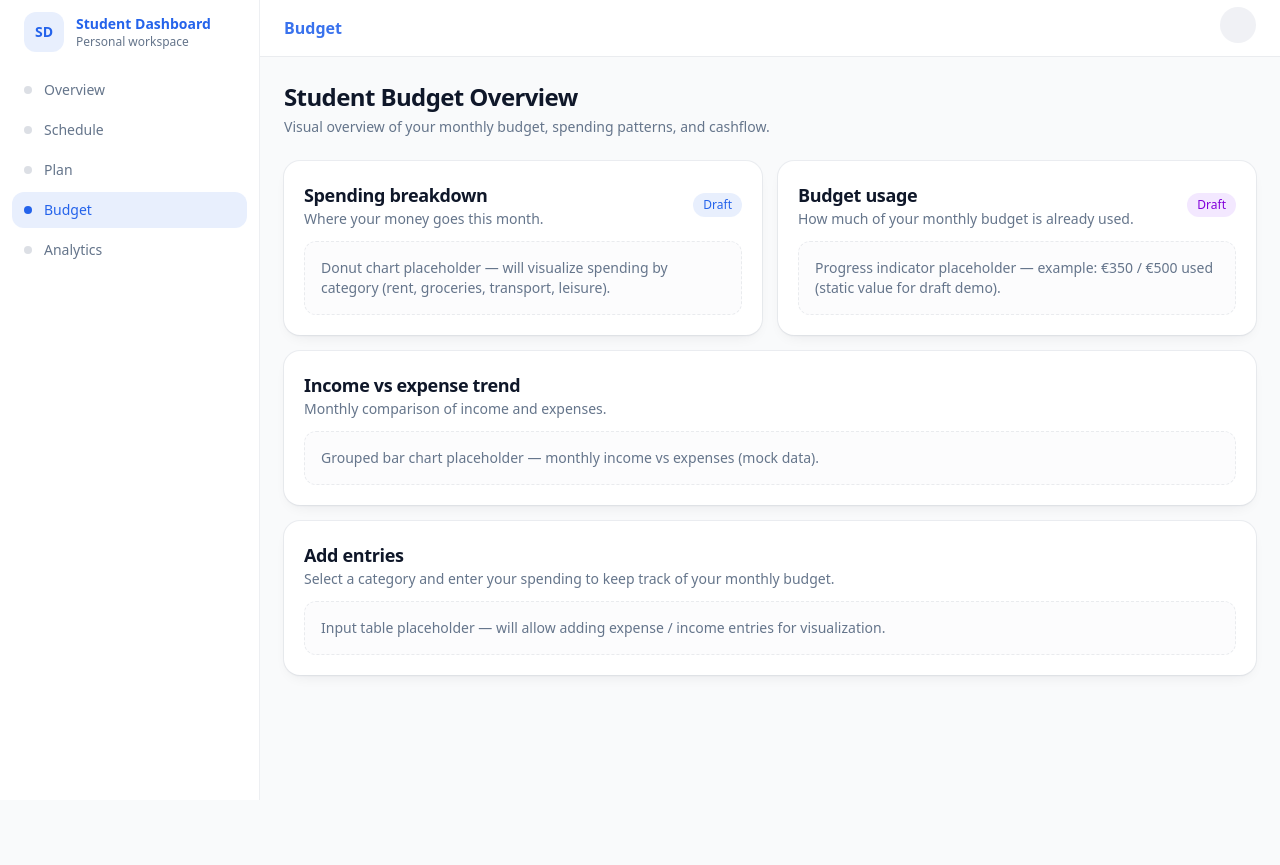
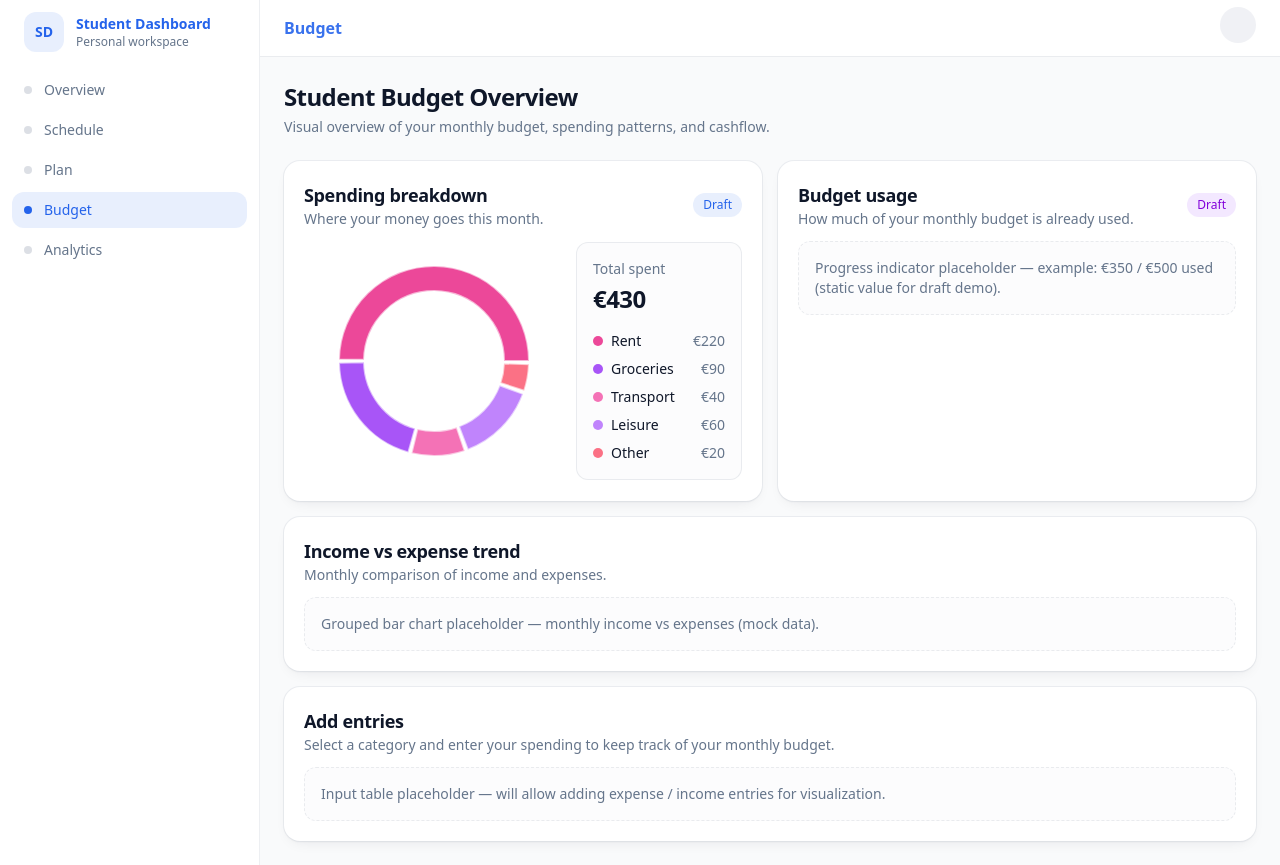
Before and after one commit to group6-dashboard/student-dashboard, a Next.js app: page /budget in a window 1280 px wide. Before the commit the page ends 800 px from the top, so only its background shows below. Built offline with nearby package versions, Linux system fonts and the light colour scheme.

Commit message:
render spending breakdown donut chart

```diff
--- a/package.json
+++ b/package.json
@@ -16,6 +16,7 @@
     "next": "16.1.1",
     "react": "^19.2.3",
     "react-dom": "^19.2.3",
+    "recharts": "^3.7.0",
     "tailwind-merge": "^3.4.0"
   },
   "devDependencies": {
--- a/src/app/(dashboard)/budget/page.tsx
+++ b/src/app/(dashboard)/budget/page.tsx
@@ -1,4 +1,4 @@
-
+import SpendingDonutChart from '@/components/budget/SpendingDonutChart';
 import {
   Card,
   CardHeader,
@@ -44,10 +44,7 @@ export default function BudgetPage() {
           </CardHeader>
           <CardContent>
             {/* TODO (Draft demo): Donut / Pie chart with mock data */}
-            <Placeholder>
-              Donut chart placeholder — will visualize spending by category
-              (rent, groceries, transport, leisure).
-            </Placeholder>
+            <SpendingDonutChart />
           </CardContent>
         </Card>
 
--- /dev/null
+++ b/src/components/budget/SpendingDonutChart.tsx
@@ -0,0 +1,99 @@
+'use client';
+
+import React from 'react';
+import { PieChart, Pie, Cell, ResponsiveContainer, Tooltip } from 'recharts';
+
+import { mockBudgetData } from '@/data/budget';
+
+type DonutDatum = {
+  name: string;
+  value: number;
+};
+
+const DONUT_COLORS = [
+  '#ec4899', // pink-500
+  '#a855f7', // purple-500
+  '#f472b6', // pink-400
+  '#c084fc', // purple-400
+  '#fb7185', // rose-400
+];
+
+function formatEuro(value: number) {
+  return new Intl.NumberFormat('en-FI', {
+    style: 'currency',
+    currency: 'EUR',
+    maximumFractionDigits: 0,
+  }).format(value);
+}
+
+export default function SpendingDonutChart() {
+  const data: DonutDatum[] = mockBudgetData.categoryExpenses.map((x) => ({
+    name: x.category,
+    value: x.amount,
+  }));
+
+  const total = data.reduce((sum, d) => sum + d.value, 0);
+
+  return (
+    <div className="grid gap-3 lg:grid-cols-[260px_1fr] lg:items-center">
+      {/* Chart */}
+      <div className="h-[240px] w-full">
+        <ResponsiveContainer width="100%" height="100%">
+          <PieChart>
+            <Tooltip
+              formatter={(value) => formatEuro(Number(value))}
+              contentStyle={{
+                borderRadius: 12,
+                border: '1px solid rgba(0,0,0,0.08)',
+              }}
+            />
+            <Pie
+              data={data}
+              dataKey="value"
+              nameKey="name"
+              innerRadius={70}
+              outerRadius={95}
+              paddingAngle={2}
+              stroke="rgba(255,255,255,0.6)"
+              strokeWidth={2}
+            >
+              {data.map((_, idx) => (
+                <Cell
+                  key={`cell-${idx}`}
+                  fill={DONUT_COLORS[idx % DONUT_COLORS.length]}
+                />
+              ))}
+            </Pie>
+          </PieChart>
+        </ResponsiveContainer>
+      </div>
+
+      {/* Summary */}
+      <div className="rounded-xl border border-border/60 bg-muted/20 p-4">
+        <div className="text-sm text-muted-foreground">Total spent</div>
+        <div className="mt-1 text-2xl font-semibold tracking-tight">
+          {formatEuro(total)}
+        </div>
+
+        <div className="mt-4 space-y-2">
+          {data.map((d, idx) => (
+            <div key={d.name} className="flex items-center justify-between">
+              <div className="flex items-center gap-2">
+                <span
+                  className="inline-block h-2.5 w-2.5 rounded-full"
+                  style={{
+                    backgroundColor: DONUT_COLORS[idx % DONUT_COLORS.length],
+                  }}
+                />
+                <span className="text-sm">{d.name}</span>
+              </div>
+              <span className="text-sm text-muted-foreground">
+                {formatEuro(d.value)}
+              </span>
+            </div>
+          ))}
+        </div>
+      </div>
+    </div>
+  );
+}
```
Also changed, not shown: 1 other file (tests, documents, lock files or other folders).
